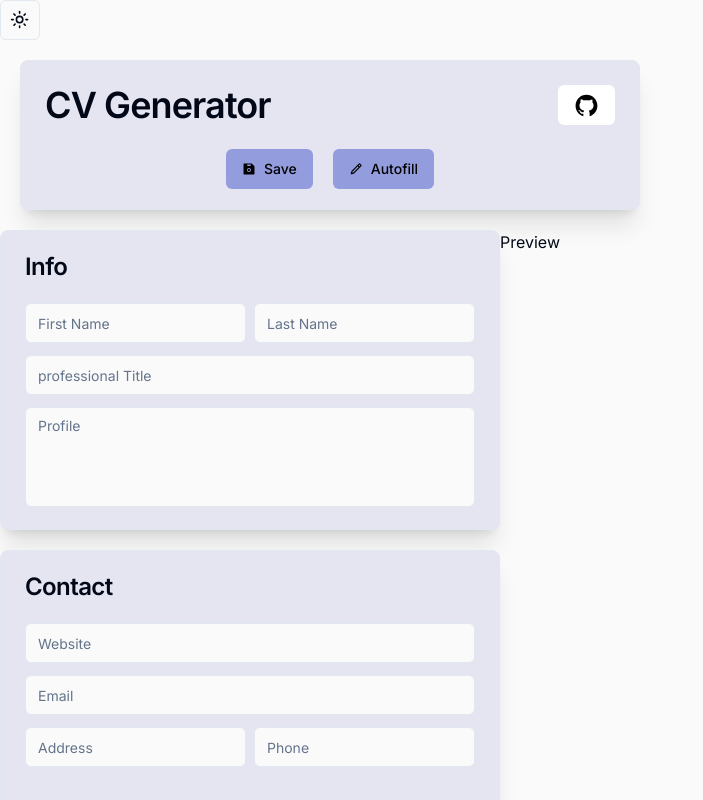
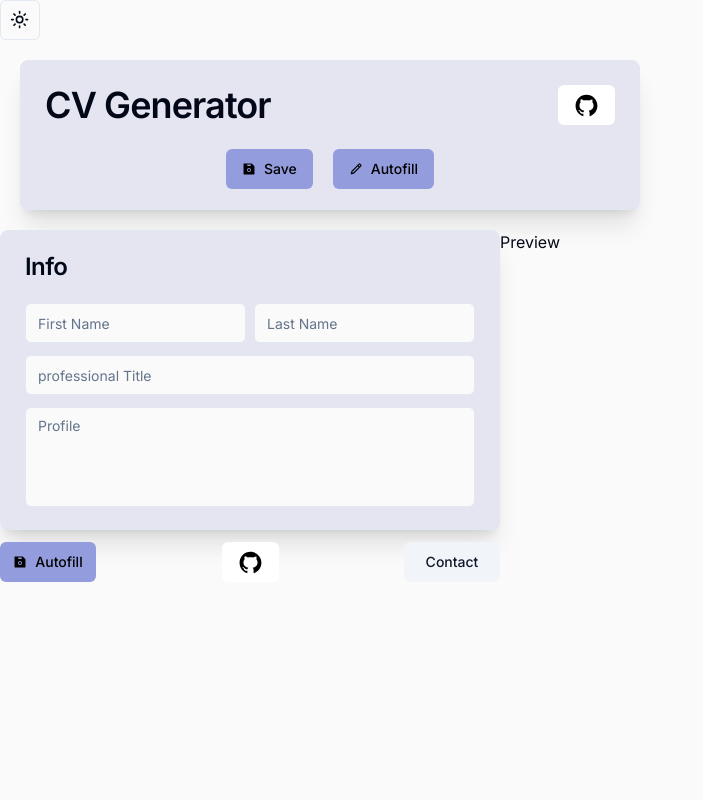
Before and after one commit to iorise/cv-application, a Next.js app: page / in a window 1280 px wide. Shown: the top 800 px of the page, without its empty margins (0-703 px from the left). Built offline with nearby package versions, Linux system fonts and the light colour scheme.

Commit message:
add button navigator

```diff
--- a/components/Form/form.tsx
+++ b/components/Form/form.tsx
@@ -1,6 +1,17 @@
-import { Info, Contact, Education, Experience, Skills } from "@/components/Form/Components/index";
+import {
+  Info,
+  Contact,
+  Education,
+  Experience,
+  Skills,
+} from "@/components/Form/Components/index";
 import type { CVData, EducationType, ExperienceType, SkillType } from "@/types";
-import React from "react";
+import React, { useState } from "react";
+import { Button } from "../ui/button";
+import { motion } from "framer-motion";
+import { AiFillSave } from "react-icons/ai";
+import Link from "next/link";
+import { AiFillGithub } from "react-icons/ai";
 
 type FormInputProps = {
   info: CVData["info"];
@@ -23,7 +34,17 @@ type FormInputProps = {
     index?: number,
     field?: keyof EducationType | keyof ExperienceType
   ) => void;
+  handleAutoFill: () => void;
+  togglePreview: () => void;
 };
+
+enum FormStep {
+  INFO = "info",
+  CONTACT = "contact",
+  EDUCATION = "education",
+  EXPERIENCE = "experience",
+  SKILLS = "skills",
+}
 
 const FormInput = ({
   onChange,
@@ -37,30 +58,209 @@ const FormInput = ({
   addExperience,
   addEducation,
   handleSkillChange,
+  handleAutoFill,
+  togglePreview,
 }: FormInputProps) => {
+  const [activeStep, setActiveStep] = useState(FormStep.INFO);
+
+  const getCurrentStepComponent = () => {
+    switch (activeStep) {
+      case FormStep.INFO:
+        return <Info info={info} onChange={onChange} />;
+      case FormStep.CONTACT:
+        return <Contact contact={contact} onChange={onChange} />;
+      case FormStep.EDUCATION:
         return (
-    <div className="flex flex-col gap-5 pb-5">
-      <Info info={info} onChange={onChange} />
-      <Contact contact={contact} onChange={onChange} />
           <Education
             education={education}
             onChange={onChange}
             addEducation={addEducation}
           />
-
+        );
+      case FormStep.EXPERIENCE:
+        return (
           <Experience
             experience={experience}
             addExperience={addExperience}
             onChange={onChange}
           />
-
+        );
+      case FormStep.SKILLS:
+        return (
           <Skills
             itemSkill={itemSkill}
             addSkill={addSkill}
             handleSkillChange={handleSkillChange}
             deleteSkill={deleteSkill}
           />
+        );
+      default:
+        return null;
+    }
+  };
+
+  const handleNext = () => {
+    switch (activeStep) {
+      case FormStep.INFO:
+        setActiveStep(FormStep.CONTACT);
+        break;
+      case FormStep.CONTACT:
+        setActiveStep(FormStep.EDUCATION);
+        break;
+      case FormStep.EDUCATION:
+        setActiveStep(FormStep.EXPERIENCE);
+        break;
+      case FormStep.EXPERIENCE:
+        setActiveStep(FormStep.SKILLS);
+        break;
+      case FormStep.SKILLS:
+        break;
+      default:
+        break;
+    }
+  };
+
+  const handlePrev = () => {
+    switch (activeStep) {
+      case FormStep.INFO:
+        handleAutoFill();
+        setActiveStep(FormStep.SKILLS);
+        break;
+      case FormStep.CONTACT:
+        setActiveStep(FormStep.INFO);
+        break;
+      case FormStep.EDUCATION:
+        setActiveStep(FormStep.CONTACT);
+        break;
+      case FormStep.EXPERIENCE:
+        setActiveStep(FormStep.EDUCATION);
+        break;
+      case FormStep.SKILLS:
+        setActiveStep(FormStep.EXPERIENCE);
+        break;
+      default:
+        break;
+    }
+  };
+
+  const getButtonTextPrev = (step: FormStep) => {
+    switch (step) {
+      case FormStep.INFO:
+        return (
+          <div className="flex gap-2 items-center">
+            <AiFillSave />
+            Autofill
           </div>
+        );
+      case FormStep.CONTACT:
+        return "Info";
+      case FormStep.EDUCATION:
+        return "Contact";
+      case FormStep.EXPERIENCE:
+        return "Education";
+      case FormStep.SKILLS:
+        return "Experience";
+      default:
+        return "";
+    }
+  };
+
+  const getButtonTextNext = (step: FormStep) => {
+    switch (step) {
+      case FormStep.INFO:
+        return "Contact";
+      case FormStep.CONTACT:
+        return "Education";
+      case FormStep.EDUCATION:
+        return "Experience";
+      case FormStep.EXPERIENCE:
+        return "Skills";
+      case FormStep.SKILLS:
+        return (
+          <div className="flex gap-2 items-center">
+            <AiFillSave />
+            Save
+          </div>
+        );
+      default:
+        return "";
+    }
+  };
+
+  return (
+    <motion.div
+      initial={{ opacity: 0 }}
+      animate={{ opacity: 1 }}
+      exit={{ opacity: 0 }}
+      transition={{ duration: 0.5 }}
+    >
+      <div className="flex flex-col gap-3">
+        <motion.div
+          key={activeStep}
+          initial={{ opacity: 0 }}
+          animate={{ opacity: 1 }}
+          exit={{ opacity: 0 }}
+          transition={{ duration: 0.5 }}
+        >
+          {getCurrentStepComponent()}
+        </motion.div>
+        <div className="flex justify-between">
+          {activeStep === FormStep.INFO ? (
+            <Button
+              className="w-24 h-10"
+              onClick={() => {
+                handleAutoFill();
+                handlePrev();
+              }}
+              variant={"default"}
+              size={"lg"}
+            >
+              {getButtonTextPrev(activeStep)}
+            </Button>
+          ) : (
+            <Button
+              className="w-24 h-10"
+              onClick={handlePrev}
+              variant={"secondary"}
+            >
+              {getButtonTextPrev(activeStep)}
+            </Button>
+          )}
+
+          <Button className="md:hidden block" onClick={togglePreview}>
+            Preview
+          </Button>
+          <Link
+            className="md:block hidden"
+            href="https://github.com/iorise"
+            target="_blank"
+          >
+            <Button className="bg-white hover:bg-white/90">
+              <AiFillGithub size={25} />
+            </Button>
+          </Link>
+          {activeStep === FormStep.SKILLS ? (
+            <Button
+              className="w-24 h-10"
+              onClick={handleNext}
+              variant={"default"}
+              size={"lg"}
+            >
+              {getButtonTextNext(activeStep)}
+            </Button>
+          ) : (
+            <Button
+              className="w-24 h-10"
+              onClick={handleNext}
+              variant={"secondary"}
+              size={"lg"}
+            >
+              {getButtonTextNext(activeStep)}
+            </Button>
+          )}
+        </div>
+      </div>
+    </motion.div>
   );
 };
 
--- /dev/null
+++ b/declarations.d.ts
@@ -0,0 +1,3 @@
+// NOTE: The declaration below was injected by `"framer"`
+// see https://www.framer.com/docs/guides/handshake for more information.
+declare module "https://framer.com/m/*";
--- a/package.json
+++ b/package.json
@@ -12,6 +12,7 @@
     "@hookform/resolvers": "^3.1.1",
     "@radix-ui/react-dropdown-menu": "^2.0.5",
     "@radix-ui/react-label": "^2.0.2",
+    "@radix-ui/react-separator": "^1.0.3",
     "@radix-ui/react-slot": "^1.0.2",
     "@react-spring/web": "^9.7.3",
     "@types/node": "20.3.3",
@@ -20,6 +21,7 @@
     "autoprefixer": "10.4.14",
     "class-variance-authority": "^0.6.1",
     "clsx": "^1.2.1",
+    "framer": "^2.3.0",
     "html2pdf.js": "^0.10.1",
     "lucide-react": "^0.257.0",
     "next": "13.4.7",
--- a/tailwind.config.js
+++ b/tailwind.config.js
@@ -8,6 +8,9 @@ module.exports = {
     "./src/**/*.{ts,tsx}",
   ],
   theme: {
+    fontFamily: {
+      arial: ["Arial"],
+    },
     container: {
       center: true,
       padding: "2rem",
@@ -16,6 +19,9 @@ module.exports = {
       },
     },
     extend: {
+      boxShadow: {
+        glow: "0px 0px 30px 0px #0ff",
+      },
       colors: {
         border: "hsl(var(--border))",
         input: "hsl(var(--input))",
```
Also changed, not shown: 1 other file (tests, documents, lock files or other folders). Lines whose indentation alone changed are shown as unchanged.
